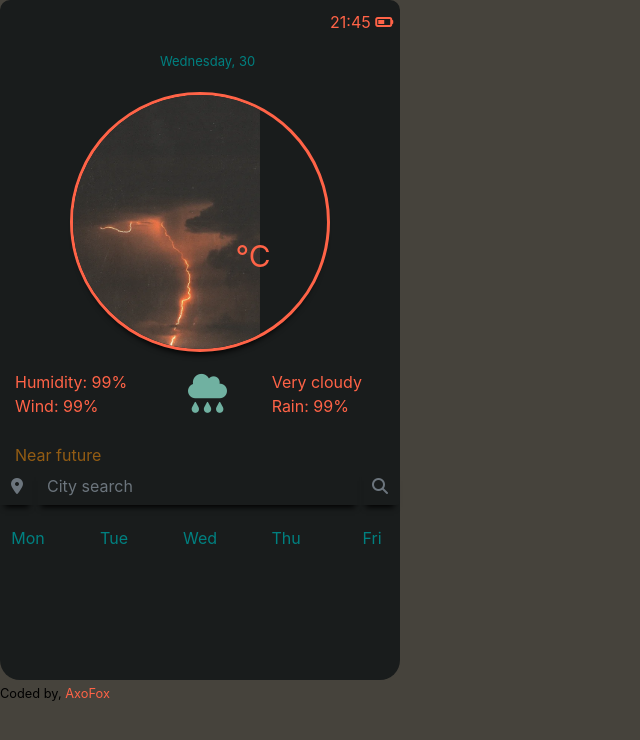
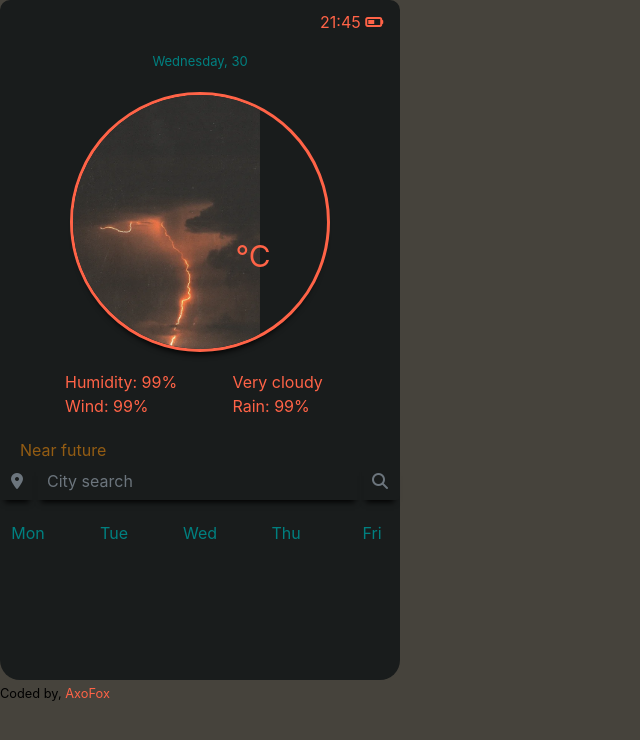
Before and after one commit to Axofox/WAppPhase2, a plain HTML site: page index.html in a window 1280 px wide. Shown: the whole page, without its empty margins (0-640 px from the left). Drawn offline with nearby package versions, Linux system fonts and the light colour scheme; a web font is replaced by a local one.

Commit message:
Change design - no icon in the middle

```diff
--- a/index.html
+++ b/index.html
@@ -45,12 +45,11 @@
 				</div>
 				<div class="container topBottomDetailsColorsAndPosition">
           <div class="row colorDetails">
-          <div class="col-4">
+          <div class="col-6">
             <div class="row hum" id="humidity">Humidity: 99%</div>
             <div class="row win" id="wind">Wind: 99%</div>
           </div>
-          <div class="col-4 icons"><i class="fas fa-cloud-rain"></i></div>
-          <div class="col-4 precip">
+          <div class="col-6 precip">
             <div class="row" id="description">Very cloudy</div>
             <div class="row">Rain: 99%</div>
           </div>
--- a/src/styles.css
+++ b/src/styles.css
@@ -7,7 +7,7 @@
 }
 
 .time-battery {
-	margin-left: 330px;
+	margin-left: 320px;
 	display: inline;
 	color: tomato;
 	padding-top: 5px;
@@ -34,7 +34,7 @@
 
 .container {
 	border: 1px solid color;
-	padding-left: 30px;
+	/* padding-left: 80px; */
 	padding-top: 18px;
 }
 
@@ -160,4 +160,9 @@ li {
 .future {
 	color: rgba(243, 143, 12, 0.562);
 	padding-top: 20px;
+	padding-left: 20px;
 }
+
+.colorDetails {
+	padding-left: 65px;
+}
```
